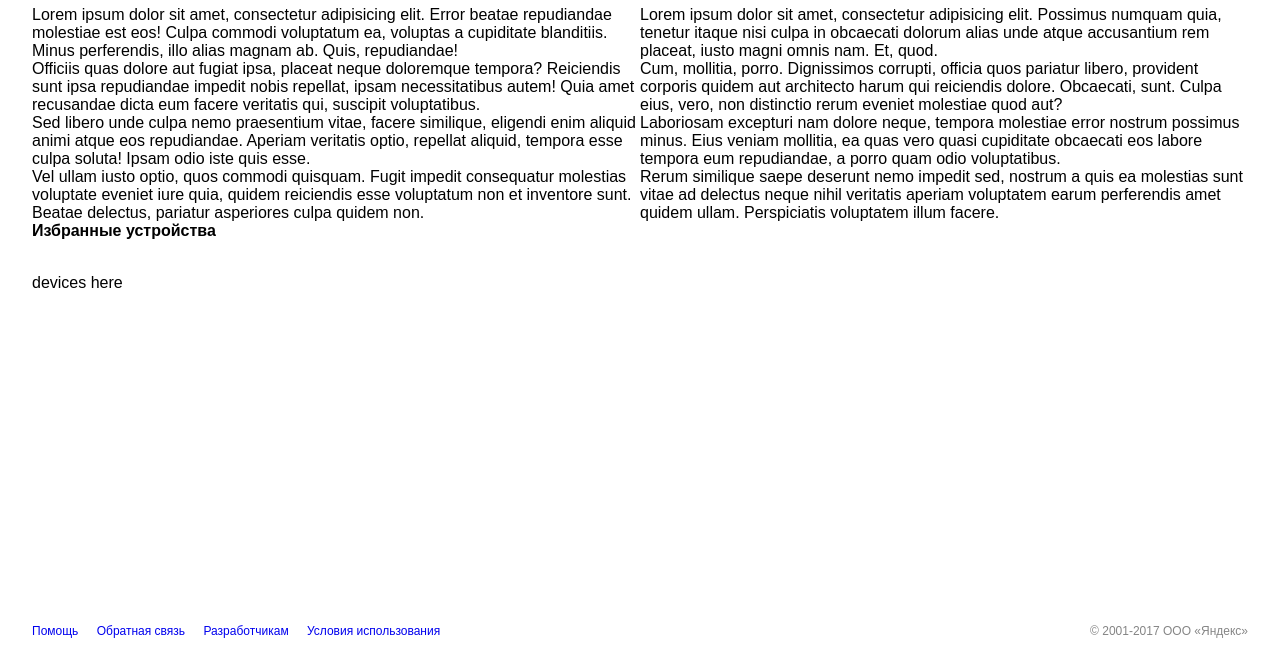
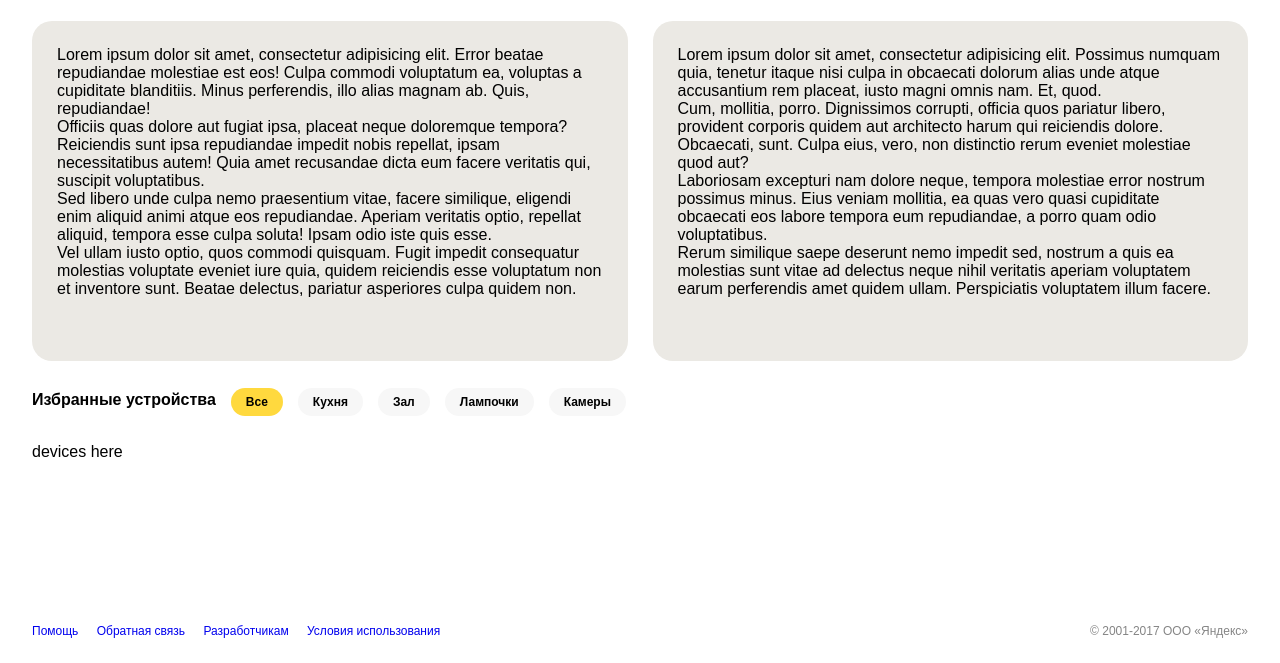
Before and after one commit to tjbulick/entrance-task-2-2, a website: page src/index.html in a window 1280 px wide. Shown: the part 137-800 px from the top of the page. Drawn offline with Linux system fonts and the light colour scheme.

Commit message:
Добавлен фильтр устройств в футере

```diff
--- a/src/css/main.css
+++ b/src/css/main.css
@@ -22,18 +22,14 @@ body {
 
 .header-container a {
 	margin-left: 55px;
-	padding: 40px 0;
+	padding: 35px 0;
 	text-decoration: none;
-}
-
-.header-container a:visited {
 	color: #858585;
 }
 
-/*.header-container a:active {
+.header-container a:first-child {
 	color: #333333;
 }
-это была заготовка для подсветки ссылок в главном меню*/
 
 nav {
 	display: flex;
@@ -48,8 +44,9 @@ nav {
 	width: 95%;
 	margin: 0 auto;
 	display: grid;
-	grid-template-columns: 50% 50%;
+	grid-template-columns: 1fr 1fr;
 	grid-template-rows: 1fr 1fr 1fr;
+	grid-column-gap: 25px;
 }
 
 .general {
@@ -75,28 +72,37 @@ nav {
 	grid-template-columns: 1fr;
 }
 
-section.general header, section.favorites header {
+.general header, .favorites header {
 	grid-row: span 1;
 	grid-column: span 1;
 }
 
-section.devices header {
+.devices header {
 	grid-row: span 2;
 	grid-column: span 1;
+	display: flex;
 }
 
 .header-title {
 	font-weight: bold;
+	padding-top: 30px;
+	padding-bottom: 20px;
 }
 
 .general-content {
 	grid-row: span 5;
 	grid-column: span 1;
+	background-color: #ebe9e4;
+	border-radius: 20px;
+	padding: 25px;
 }
 
 .favorites-content {
 	grid-row: span 5;
 	grid-column: span 1;
+	background-color: #ebe9e4;
+	border-radius: 20px;
+	padding: 25px;
 }
 
 .devices-content {
@@ -128,3 +134,24 @@ section.devices header {
 .footer-links a:visited {
 	color: #858585;
 }
+
+.devices-filter {
+	display: flex;
+	color: #000000;
+	font-weight: bold;
+	align-items: center;
+}
+
+.devices-filter button {
+	font-weight: bold;
+	font-size: 0.75em;
+	padding: 7px 15px;
+	border: none;
+	border-radius: 20px;
+	background-color: #F7F7F7;
+	margin-left: 15px;
+}
+
+.devices-filter button:first-child {
+	background-color: #FFD93E;
+}
--- a/src/index.html
+++ b/src/index.html
@@ -46,6 +46,13 @@
 			<section class="devices">
 				<header>
 					<div class="header-title">Избранные устройства</div>
+					<div class="devices-filter">
+						<button class="selected">Все</button>
+						<button>Кухня</button>
+						<button>Зал</button>
+						<button>Лампочки</button>
+						<button>Камеры</button>
+					</div>
 				</header>
 				<div class="devices-content">devices here</div>
 			</section>
```
